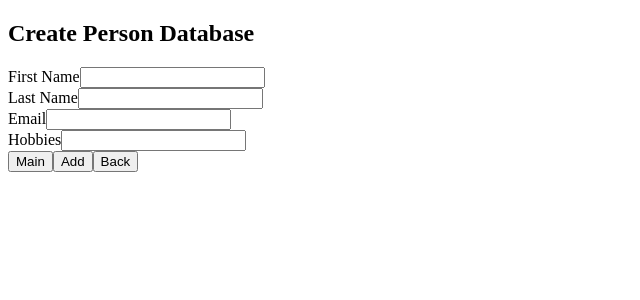
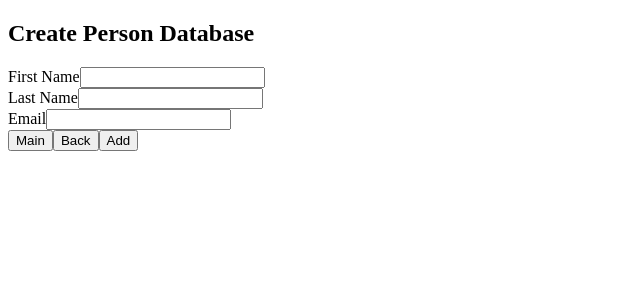
Before and after one commit to JavaCohort3/New-Project, an Angular app in the folder Person-API-Angular/: page /create in a window 1280 px wide. Shown: the top 300 px of the page, without its empty margins (0-640 px from the left). Built offline with nearby package versions, Linux system fonts and the light colour scheme.

Commit message:
added files

```diff
--- a/Person-API-Angular/src/app/person-detail/person-detail.component.html
+++ b/Person-API-Angular/src/app/person-detail/person-detail.component.html
@@ -5,7 +5,7 @@
     <h1 class="title">{{person.firstName + ' ' + person.lastName}} ({{person.id}})</h1>
   </div>
 
-  <h1> Person Information:</h1>
+  <h1>Person Information:</h1>
   First Name: {{person.firstName}} <br/>
   Last Name: {{person.lastName}} <br/>
   Email: {{person.email}}<br/>
@@ -18,7 +18,7 @@
 
   <div id="buttons">
     <button (click)="toMain()">Back to Main</button> <!--bottom left corner-->
-    <button routerLink="/create">Edit</button> <!-- to left of delete-->
+    <button routerLink="/edit/{{person.id}}">Edit</button> <!-- to left of delete-->
     <button (click)="delete()">Delete</button> <!--Bottom right corner-->
   </div>
 </div>
--- a/Person-API-Angular/src/app/person/person.component.html
+++ b/Person-API-Angular/src/app/person/person.component.html
@@ -1,6 +1,6 @@
 
 <div [hidden]="submit">
-  <h2> Create Person Database </h2>
+  <h2 id="title">Create Person Database</h2>
   <form (ngSubmit)="onSubmit()">
 
     <div class="form-group">
@@ -20,16 +20,16 @@
       <input type="text" class="form-control" id="email" required
              [(ngModel)]="person.email" name="email">
     </div>
-    <div class="form-group">
-      <label for="hobbies">Hobbies</label>
-      <input type="text" class="form-control" id="hobbies" required
-             [(ngModel)]="person.hobbies" name="hobbies">
-    </div>
+    <!--<div class="form-group">-->
+      <!--<label for="hobbies">Hobbies</label>-->
+      <!--<input type="text" class="form-control" id="hobbies" required-->
+             <!--[(ngModel)]="person.hobbies" name="hobbies" />-->
+    <!--</div>-->
   </form>
   <div class="btn-group" >
-    <button routerLink="/">Main</button>
-    <button type="submit" class="btn btn-success" (click)="onSubmit()">Add</button>
-    <button class="button" (click)="goBack()">Back</button>
+    <button id="back-to-main" routerLink="/">Main</button>
+    <button id="go-back" class="button" (click)="goBack()">Back</button>
+    <button id="save" type="submit" class="btn btn-success" (click)="onSubmit()">Add</button>
   </div>
 </div>
 <!--<div class="btn-group" >-->
--- a/Person-API-Angular/src/app/person/person.component.ts
+++ b/Person-API-Angular/src/app/person/person.component.ts
@@ -1,9 +1,7 @@
 import { Component, OnInit } from '@angular/core';
 import { Person } from '../person';
 import { PersonService } from '../service/person.service';
-import {Routes} from "@angular/router";
-import {Location} from "@angular/common";
-
+import { Location } from "@angular/common";
 
 @Component({
   selector: 'app-person',
@@ -11,21 +9,45 @@ import {Location} from "@angular/common";
   styleUrls: ['./person.component.css']
 })
 export class PersonComponent implements OnInit {
-
   person = new Person();
   submit = false;
+
   constructor(private personService: PersonService, private  location:Location) { }
 
-  ngOnInit() {}
+  ngOnInit() {
+    let url = window.location.href,
+        person_id = Number(url.replace(/.*\/(\d+)/, '$1'));
+
+    if (person_id) {
+      this.personService.get(person_id).subscribe(newPerson => {
+        this.person = newPerson;
+
+        document.getElementById('title').innerHTML = `Edit Person (id: ${this.person.id})`;
+        document.getElementById('save').innerHTML = 'Update';
+      });
+    }
+  }
 
   create(): any {
     this.personService.create(this.person)
       .subscribe(person => this.person = person);
   }
 
+  onSubmit() {
+    let inputs = document.getElementsByTagName('input'),
+        empty = false;
 
+    for (let i = 0; i < inputs.length; i++) {
+      if (!inputs[i].value.trim()) {
+        empty = true;
+      }
+    }
 
-  onSubmit() {
+    if (empty) {
+      alert("Make sure you have filled in all fields.");
+      return false;
+    }
+
     this.submit = true;
     this.create();
   }
```
Also changed, not shown: Person-API-Angular/src/app/app.module.ts (+0 -9 lines).
